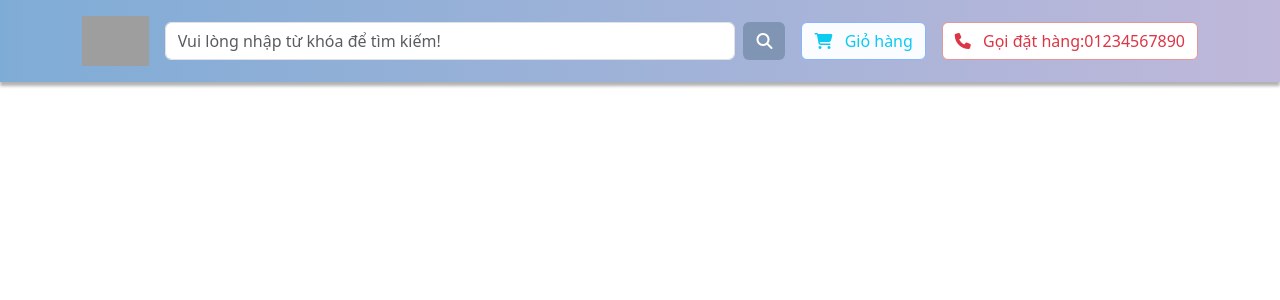
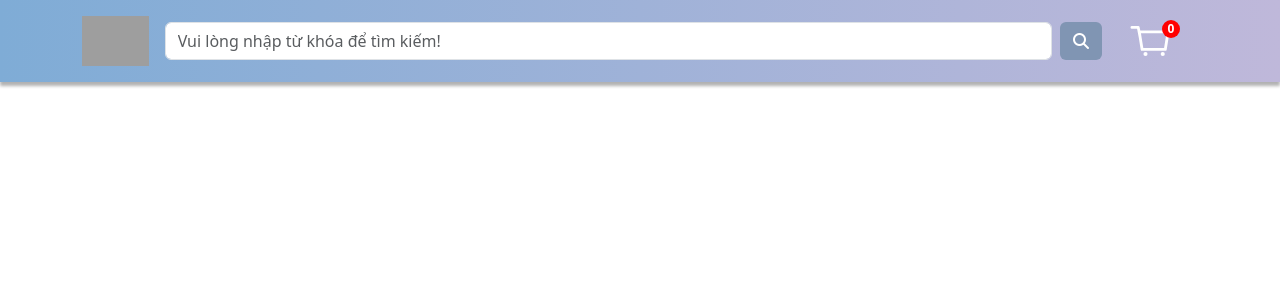
Before and after one commit to Duong-2003/website-php, a PHP site: page /header.php in a window 1280 px wide. Shown: the top 300 px of the page. Run offline with PHP 8.4, Linux system fonts and the light colour scheme; data that the repository does not hold is empty; grey boxes are pictures that could not be loaded.

Commit message:
fix code 2

```diff
--- a/sources/FE/header.php
+++ b/sources/FE/header.php
@@ -13,9 +13,6 @@
     <style>
         #header {
             position: relative;
-            /* z-index: 1000;
-            top: 0; */
-            /* position: sticky; */
             transition: 0.5s;
             box-shadow: 0 4px 3px rgba(0, 0, 0, 0.3);
             background: linear-gradient(to right, #7FACD6, #BFB8DA);
@@ -33,49 +30,49 @@
             min-width: 160px;
         }
 
-        .header-btn {
-            transition: background-color 0.3s;
+        .indicator__button {
+            display: flex;
+            align-items: center;
+            background: transparent;
+            padding: .375rem .75rem;
+            cursor: pointer;
         }
 
-        .header-btn:hover {
-            background-color: rgba(0, 0, 0, 0.1);
+        .indicator__icon--cart {
+            width: 40px;
+            height: 30px;
         }
 
-        button#orderCall {
-            border: 1px solid #e39797;
-            background: #fff;
-            color: #dc3545;
+        .indicator__badge {
+            position: absolute;
+            height: 18px;
+            width: 18px;
+            display: flex;
+            justify-content: center;
+            align-items: center;
+            font-size: 12px;  /* Tăng kích thước chữ cho badge */
+            padding: 0;
+            border-radius: 50%;
+            top: -6px;
+            right: -10px;  /* Căn chỉnh lại vị trí badge */
+            background: red;  /* Màu nền cho badge */
+            color: white;  /* Màu chữ cho badge */
+            font-weight: bold;
         }
 
-        button#order {
-            background: #fafcff;
-            color: #0dcaf0;
-            border: 1px solid #86b7fe;
+        .indicator__area {
+            position: relative;
+            display: block;
         }
 
-        button#order:hover {
-
-            background: #c5e3dd;
-            color: #fff;
-            border: 1px solid #86b7fe;
-
+        .fa-shopping-cart {
+            color: #0dcaf0;  /* Màu icon giỏ hàng */
+            transition: color 0.3s;  /* Hiệu ứng chuyển màu */
+            font-size: 1.5rem;  /* Tăng kích thước icon */
         }
 
-        button#orderCall:hover {
-            background: #db848d;
-            color: #fff;
-            border: 1px solid #dd9aa0;
-        }
-
-        a#cart {
-            text-decoration: none;
-            color: #0dcaf0;
-
-        }
-
-        a#cart:hover {
-
-            color: #fff;
+        .fa-shopping-cart:hover {
+            color: #ff6347;  /* Màu khi hover */
         }
     </style>
 </head>
@@ -93,29 +90,28 @@
                 <form action="./listSearch.php" method="GET" class="d-flex flex-grow-1 mx-3">
                     <input id="searchInput" type="text" class="form-control me-2"
                         placeholder="Vui lòng nhập từ khóa để tìm kiếm!" name="search" required>
-                    <button style="background-color:#8095b3" type="button" id="searchClick" class="btn ">
+                    <button style="background-color:#8095b3" type="button" id="searchClick" class="btn">
                         <i style="color: #fff;" class="fa fa-search"></i>
                     </button>
                 </form>
 
                 <div class="d-flex align-items-center">
-                    <div class=" me-3">
-                        <button class="btn header-btn" id="order">
-                            <i class="fa fa-shopping-cart text-gray-700"></i>
-                            <span class="ms-2"><a id="cart" href="../Website/cart.php">Giỏ hàng</a></span>
-                        </button>
-
-                    </div>
-
-                    <div class="">
-                        <button class="btn header-btn" id="orderCall">
-                            <i class="fa fa-phone text-gray-700"></i>
-                            <span class="ms-2">Gọi đặt hàng:</span>01234567890
-                        </button>
-
+                    <div class="me-3">
+                        <a class="indicator__button SendEvent" data-category="action" data-action="click"
+                            data-label="action_cart_desktop" href="../website/cart.php">
+                            <span class="indicator__area">
+                                <svg xmlns="http://www.w3.org/2000/svg" viewBox="0 0 30 23.077" class="indicator__icon indicator__icon--cart">
+                                    <g transform="translate(-111.5 -32.5)">
+                                        <circle cx="1.582" cy="1.582" r="1.582" transform="translate(121.46 52.413)" fill="#fff"></circle>
+                                        <circle cx="1.582" cy="1.582" r="1.582" transform="translate(134.72 52.413)" fill="#fff"></circle>
+                                        <path d="M141.241,36.379a1.082,1.082,0,0,0-.822-.378h-21.4l-.51-2.629a1.081,1.081,0,0,0-1.062-.873h-4.865a1.077,1.077,0,1,0,0,2.155h3.973l1.272,6.558,1.525,9.5a1.081,1.081,0,0,0,1.068.907h17.838a1.081,1.081,0,0,0,1.068-.907l2.162-13.466A1.076,1.076,0,0,0,141.241,36.379Zm-3.906,13.088H121.341l-1.816-11.312h19.626Z" transform="translate(0)" fill="#fff"></path>
+                                    </g>
+                                </svg>
+                                <span class="indicator__badge">0</span>
+                            </span>
+                        </a>
                     </div>
                 </div>
-
             </div>
         </div>
     </header>
```
Also changed, not shown: sources/FE/iconmess.php (+105 -44 lines).
